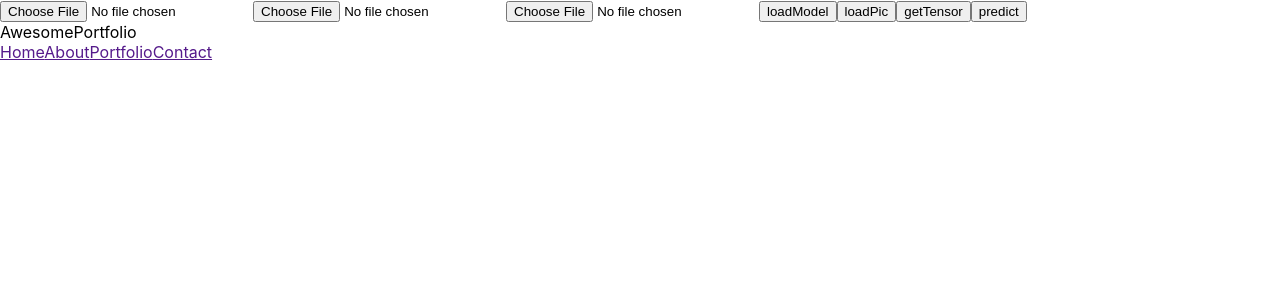
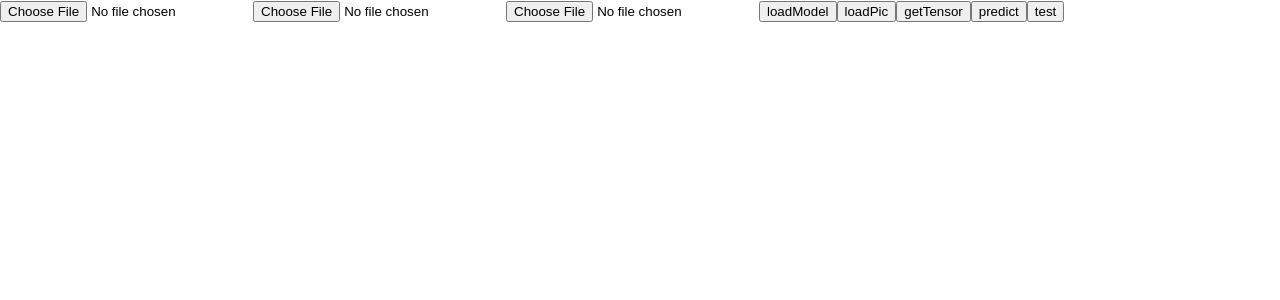
Before and after one commit to skidbyandy/my-app, a React (Create React App) app: page / in a window 1280 px wide. Shown: the top 300 px of the page. Built offline with nearby package versions, Linux system fonts and the light colour scheme.

Commit message:
working activation map tensor output

```diff
--- a/src/App.js
+++ b/src/App.js
@@ -12,12 +12,16 @@ class App extends Component {
       picurl: undefined,
       tensor: undefined,
       model: undefined,
-      predictarray: undefined
+      predictarray: undefined,
+      test: undefined,
+      test2: undefined,
+      test3: undefined
     }
     this.loadPic=this.loadPic.bind(this)
     this.getTensor=this.getTensor.bind(this)
     this.loadModel=this.loadModel.bind(this)
     this.predict=this.predict.bind(this)
+    this.test= this.test.bind(this)
   }
 
   async loadModel(){
@@ -27,7 +31,7 @@ class App extends Component {
     console.log(concatArray)
     const model = await tf.loadLayersModel(tf.io.browserFiles(concatArray));
     this.setState({model: model})
-    console.log(model)
+    console.log(model.summary())
   }
   loadPic(){
     console.log("loading")
@@ -38,12 +42,13 @@ class App extends Component {
     this.setState({imguploaded: true})
   }
 
-  getTensor(){
+  async getTensor(){
     let output = tf.browser.fromPixels(document.getElementById("pic")).resizeBilinear([64,64]);
     const rgb = tf.tensor1d([0.2989, 0.587, 0.114])
     output= tf.sum(output.mul(rgb), 2).expandDims(-1).expandDims(0)
     this.setState({tensor: output})
-    console.log(output)
+    let outputArray=await output.array()
+    console.log(outputArray[0])
   }
 
   async predict(){
@@ -54,9 +59,35 @@ class App extends Component {
     console.log(predictarray)
   }
 
+  async scorecam(){
+    let model=this.state.model
+    //let act_map_array = tf.model(inputs: model.input, outputs: model.getLayer("add_5").output)
+  }
+
+  test()
+  {
+    let model=this.state.model
+    try{
+      let act_map= tf.model({inputs: model.input, outputs: model.getLayer("add_5").output}).predict(this.state.tensor)
+      this.setState({test: act_map})
+    }catch(error){
+      console.log(error)
+    }
+    try{
+      this.setState({test2: model.input})
+    }catch(error){
+      console.log(error)
+    }
+    try{
+      this.setState({test3: model.getLayer("add_5")})
+    }catch(error){
+      console.log(error)
+    }
+  }
+
   render(){
     return (
-      <div className="sidebar">
+      <div className="dev">
         <div>
         {
           this.state.imguploaded ?
@@ -70,13 +101,8 @@ class App extends Component {
           <button onClick={this.loadPic}>loadPic</button>
           <button onClick={this.getTensor}>getTensor</button>
           <button onClick={this.predict}>predict</button>
-          <nav>
-            <div className="logo">Awesome<span>Portfolio</span></div>
-            <a href="" className="nav-item">Home</a>
-            <a href="" className="nav-item">About</a>
-            <a href="" className="nav-item active">Portfolio</a>
-            <a href="" className="nav-item">Contact</a>
-          </nav>
+          <button onClick={this.test}>test</button>
+          {this.state.predictarray!=undefined ?  <h1>{this.state.predictarray}</h1> : null}
         </div>
       </div>
     );
```
